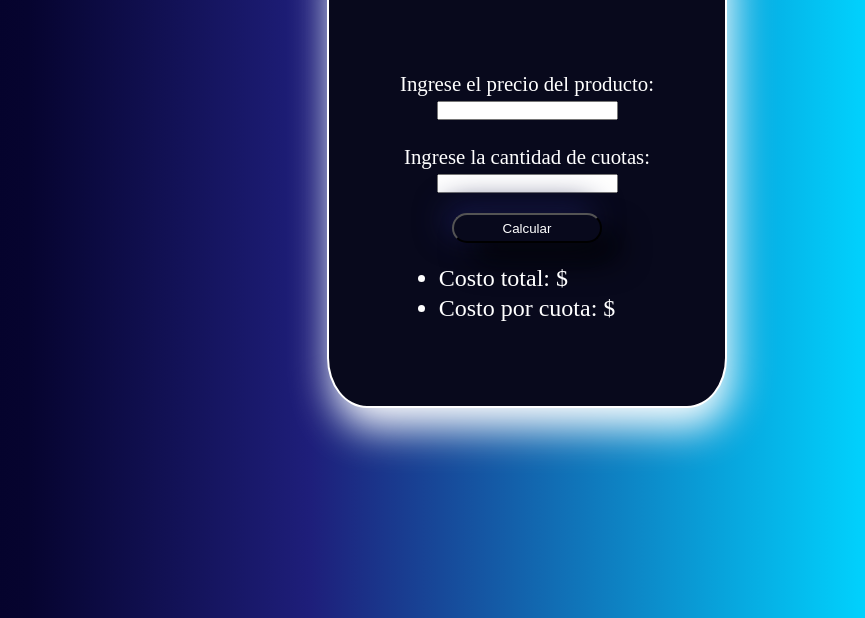
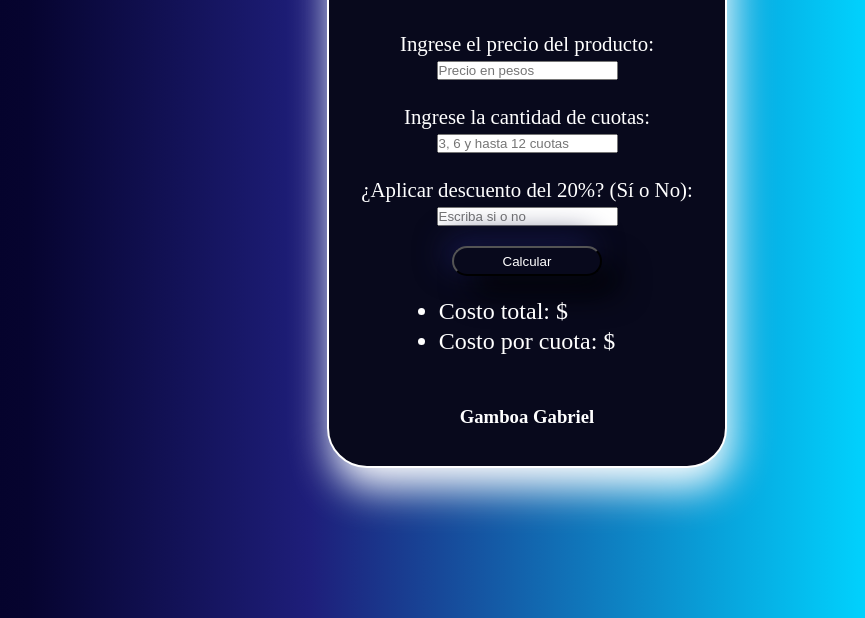
Before and after one commit to GamboaGabriel/JavaScript-1er-pre-entrega, a plain HTML site: page index.html in a window 1280 px wide. Shown: the part 182-800 px from the top of the page, without its empty margins (113-978 px from the left). Drawn offline with Linux system fonts and the light colour scheme.

Commit message:
1er pre entrega finalizada

```diff
--- a/index.html
+++ b/index.html
@@ -13,10 +13,13 @@
         <h1>Simulador Interactivo</h1>
 
         <label for="precio">Ingrese el precio del producto:</label>
-        <input type="number" id="precio" />
+        <input type="number" id="precio" placeholder="Precio en pesos"/>
 
         <label for="cuotas">Ingrese la cantidad de cuotas:</label>
-        <input type="number" id="cuotas" />
+        <input type="number" id="cuotas" placeholder="3, 6 y hasta 12 cuotas"/>
+
+        <label for="descuento">¿Aplicar descuento del 20%? (Sí o No):</label>
+        <input type="text" id="descuento" placeholder="Escriba si o no"/>
 
         <button onclick="calcular()">Calcular</button>
 
@@ -27,8 +30,10 @@
                 <li>Costo por cuota: $ <span id="costo-por-cuota"></span></li>
             </ul>
         </article>
+        <h3>Gamboa Gabriel</h3>
     </div>
     <script src="/script.js"></script>
+
 </body>
 
 </html>
--- a/script.js
+++ b/script.js
@@ -126,15 +126,20 @@ function nombreFuncion(){
 function calcular() {
     let precio = parseFloat(document.getElementById("precio").value);
     let cuotas = parseInt(document.getElementById("cuotas").value);
+    let aplicarDescuento = document.getElementById("descuento").value.toLowerCase() === 'si';
 
     if (isNaN(precio) || isNaN(cuotas) || precio <= 0 || cuotas <= 0) {
         alert("Por favor, ingrese valores válidos.");
     }
 
-    let iva = precio * 0.21;
-    let costoTotalConImpuestos = precio + iva;
+    let descuento = aplicarDescuento ? precio * 0.20 : 0;
+    let precioConDescuento = precio - descuento;
+    let iva = precioConDescuento * 0.21;
+    let costoTotalConImpuestos = precioConDescuento + iva;
     let montoPorCuota = costoTotalConImpuestos / cuotas;
 
     document.getElementById("costo-total").innerText = costoTotalConImpuestos.toFixed(2);
     document.getElementById("costo-por-cuota").innerText = montoPorCuota.toFixed(2);
+
+
 }
--- a/styles.css
+++ b/styles.css
@@ -13,16 +13,16 @@ body {
 }
 
 .contenedor {
-    margin-top: 90px;
+    margin-top: 50px;
     background-color: rgb(8, 9, 28);
     color: white;
     width: 400px;
-    height: 500px;
+    height: 600px;
     display: flex;
     flex-direction: column;
     align-items: center;
     justify-content: start;
-    border-radius: 10%;
+    border-radius: 40px;
     border: solid 2px white;
     box-shadow: 5px 20px 40px white;
 }
@@ -64,3 +64,6 @@ body {
     font-size: 1.6rem;
     color: green;
 }
+h3{
+    padding-top: 50px;
+}
```
